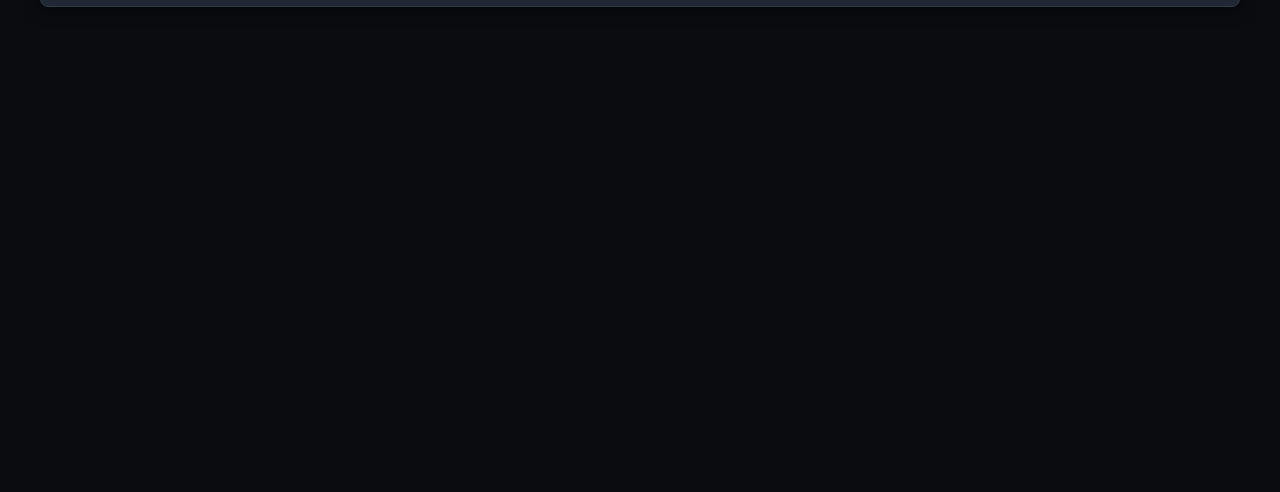
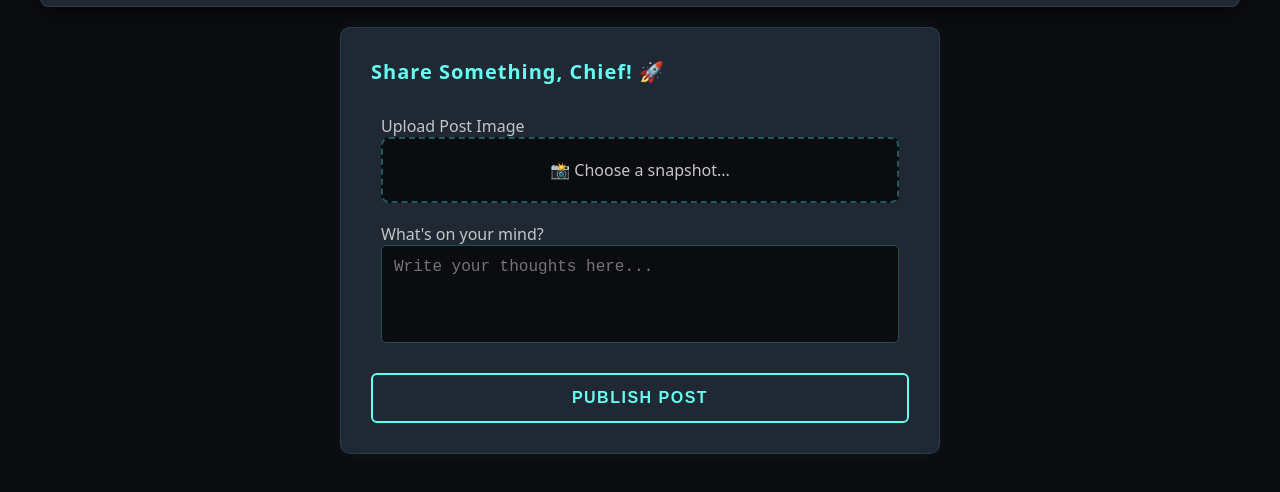
Before and after one commit to walid-eldesoukii/Social-Media-Web-Application, a website: page index.html in a window 1280 px wide. Shown: the part 72-564 px from the top of the page. Drawn offline with nearby package versions, Linux system fonts and the light colour scheme; no server answers.

Commit message:
Adding UI of creating post

```diff
--- a/home-style.css
+++ b/home-style.css
@@ -217,3 +217,123 @@ body {
     opacity: 1;
     transition: opacity 0.8s ease-out;
 }
+
+.input-group input[type="file"] {
+    width: 100%;
+    padding: 10px;
+    background-color: #0b0c10;
+    border: 1px dashed rgba(102, 252, 241, 0.4);
+    border-radius: 5px;
+    color: #c5c6c7;
+    outline: none;
+    cursor: pointer;
+    transition: 0.3s;
+    box-sizing: border-box;
+}
+
+.input-group input[type="file"]:hover {
+    border-color: #66fcf1;
+    box-shadow: 0 0 10px rgba(102, 252, 241, 0.2);
+}
+.input-group{
+    padding: 10px;
+}
+
+.create-post-container {
+    background-color: #1f2833;
+    padding: 30px;
+    border-radius: 10px;
+    box-shadow: 0 0 15px rgba(102, 252, 241, 0.05);
+    width: 100%;
+    max-width: 600px;
+    margin: 20px auto;
+    border: 1px solid rgba(102, 252, 241, 0.1);
+}
+
+.create-post-container h2 {
+    color: #66fcf1;
+    margin-top: 0;
+    margin-bottom: 20px;
+    font-size: 20px;
+    letter-spacing: 1px;
+}
+
+
+.input-group textarea {
+    width: 100%;
+    padding: 12px;
+    background-color: #0b0c10;
+    border: 1px solid rgba(69, 243, 255, 0.3);
+    border-radius: 5px;
+    color: #fff;
+    font-size: 16px;
+    outline: none;
+    transition: 0.3s;
+    box-sizing: border-box;
+    resize: none;
+}
+
+.input-group textarea:focus {
+    border-color: #66fcf1;
+    box-shadow: 0 0 10px rgba(102, 252, 241, 0.4);
+}
+.input-group input[type="file"] {
+    display: none;
+}
+
+.file-upload-label {
+    display: flex;
+    flex-direction: column;
+    align-items: center;
+    justify-content: center;
+    padding: 20px;
+    background-color: #0b0c10;
+    border: 2px dashed #45f3ff55;
+    border-radius: 8px;
+    color: #c5c6c7;
+    cursor: pointer;
+    transition: all 0.3s ease-in-out;
+    text-align: center;
+    gap: 10px;
+}
+
+.file-upload-label:hover {
+    border-color: #66fcf1;
+    background-color: rgba(102, 252, 241, 0.03);
+    box-shadow: 0 0 15px rgba(102, 252, 241, 0.2);
+    color: #fff;
+}
+
+.file-upload-label i {
+    font-size: 24px;
+    color: #66fcf1;
+}
+
+#publishPostBtn {
+    width: 100%;
+    padding: 14px;
+    background: linear-gradient(90deg, transparent, transparent);
+    border: 2px solid #66fcf1;
+    color: #66fcf1;
+    font-size: 16px;
+    font-weight: bold;
+    letter-spacing: 1.5px;
+    text-transform: uppercase;
+    border-radius: 6px;
+    cursor: pointer;
+    transition: all 0.4s ease;
+    margin-top: 15px;
+    position: relative;
+    overflow: hidden;
+}
+
+#publishPostBtn:hover {
+    background: #66fcf1;
+    color: #0b0c10;
+    box-shadow: 0 0 20px #66fcf1, 0 0 40px rgba(102, 252, 241, 0.5);
+    text-shadow: none;
+}
+
+#publishPostBtn:active {
+    transform: scale(0.98);
+}
--- a/index.html
+++ b/index.html
@@ -27,6 +27,29 @@
     </nav>
 
     <div id="alertContainer"></div>
+
+    <div class="create-post-container" id="createPostCard">
+    <h2>Share Something, Chief! 🚀</h2>
+
+    <form id="createPostForm">
+        <div class="input-group">
+            <label>Upload Post Image</label>
+            <label for="postImageInput" class="file-upload-label">
+                <span>📸 Choose a snapshot...</span>
+            </label>
+            <input type="file" id="postImageInput" accept="image/*" required>
+        </div>
+
+        <div class="input-group">
+            <label for="postBodyInput">What's on your mind?</label>
+            <textarea id="postBodyInput" required placeholder="Write your thoughts here..." rows="4"></textarea>
+        </div>
+
+        <button type="submit" class="auth-btn" id="publishPostBtn">Publish Post</button>
+    </form>
+
+    <div id="postErrorContainer"></div>
+    </div>
 
     <main class="feed-container">
         <div id="posts-container">
```
